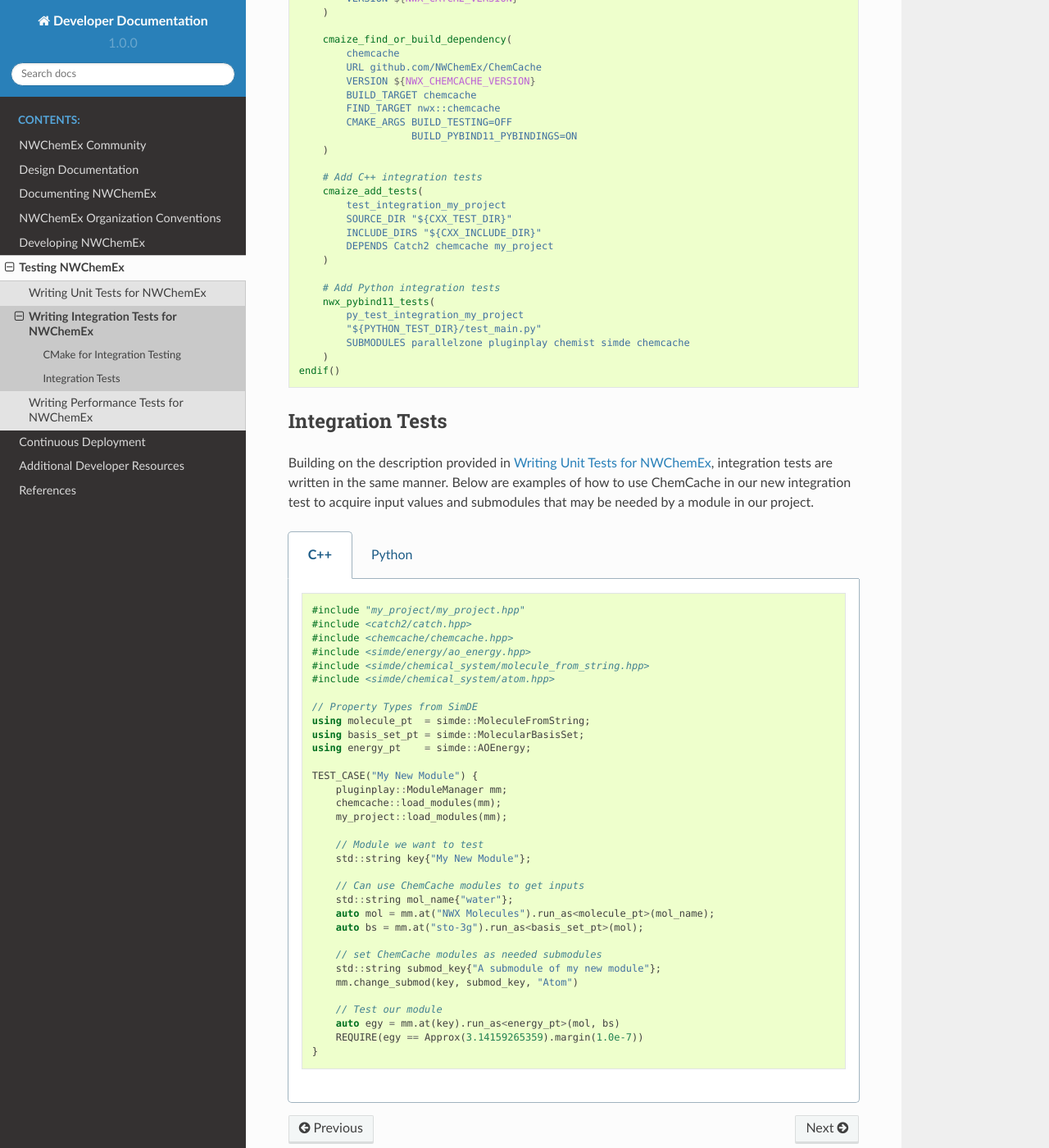
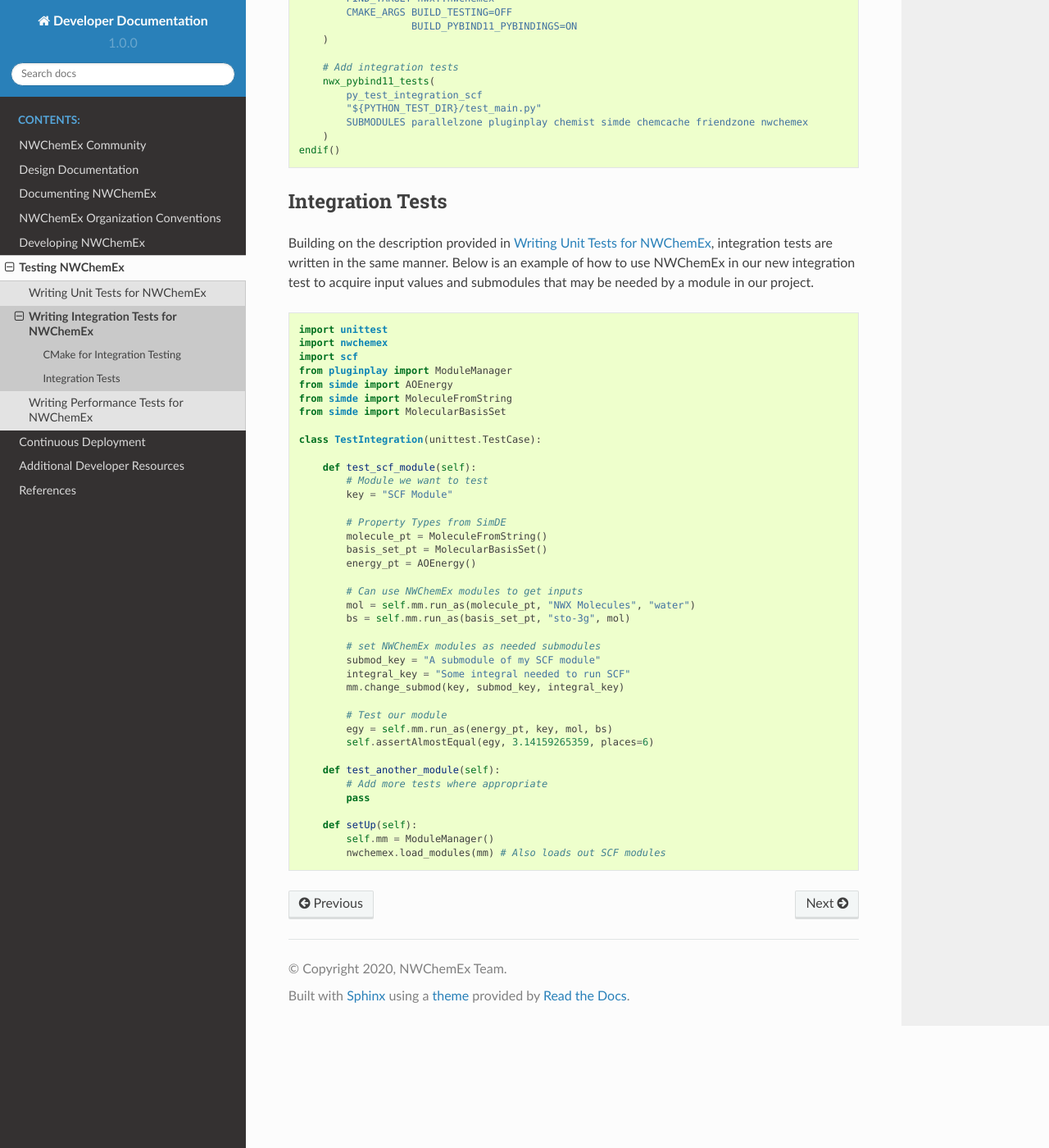
Before and after one commit to NWChemEx/.github, a Sphinx documentation site: the page built from docs/source/testing/integration.rst, in a window 1280 px wide and 1400 px high, scrolled down 942 px. Shown: the whole window at 82% size. Built offline with Sphinx 7.4.7 and the Read the Docs theme 2.0.0, drawn with Linux system fonts in a browser that asks for light colours; some of the changed text lies outside the part shown.

Commit message:
remove C++ parts; begin switching example to SCF

```diff
--- a/docs/source/testing/integration.rst
+++ b/docs/source/testing/integration.rst
@@ -54,38 +54,22 @@
         set(CXX_TEST_DIR /path/to/cxx/integration/tests)
         set(PYTHON_TEST_DIR /path/to/python/integration/tests)
 
-        # Find or build needed dependencies
+        # Build NWChemEx for the test
         cmaize_find_or_build_dependency(
-            Catch2
-            URL github.com/catchorg/Catch2
-            BUILD_TARGET Catch2
-            FIND_TARGET Catch2::Catch2
-            VERSION ${NWX_CATCH2_VERSION}
-        )
-
-        cmaize_find_or_build_dependency(
-            chemcache
-            URL github.com/NWChemEx/ChemCache
-            VERSION ${NWX_CHEMCACHE_VERSION}
-            BUILD_TARGET chemcache
-            FIND_TARGET nwx::chemcache
+            nwchemex
+            URL github.com/NWChemEx/NWChemEx
+            VERSION master
+            BUILD_TARGET nwchemex
+            FIND_TARGET nwx::nwchemex
             CMAKE_ARGS BUILD_TESTING=OFF
                        BUILD_PYBIND11_PYBINDINGS=ON
         )
 
-        # Add C++ integration tests
-        cmaize_add_tests(
-            test_integration_my_project
-            SOURCE_DIR "${CXX_TEST_DIR}"
-            INCLUDE_DIRS "${CXX_INCLUDE_DIR}"
-            DEPENDS Catch2 chemcache my_project
-        )
-
-        # Add Python integration tests
+        # Add integration tests
         nwx_pybind11_tests(
-            py_test_integration_my_project
+            py_test_integration_scf
             "${PYTHON_TEST_DIR}/test_main.py"
-            SUBMODULES parallelzone pluginplay chemist simde chemcache
+            SUBMODULES parallelzone pluginplay chemist simde chemcache friendzone nwchemex
         )
     endif()
 
@@ -93,87 +77,48 @@
 =================
 
 Building on the description provided in :ref:`writing_unit_tests`, integration
-tests are written in the same manner. Below are examples of how to use ChemCache
+tests are written in the same manner. Below is an example of how to use NWChemEx
 in our new integration test to acquire input values and submodules that may be
 needed by a module in our project.
 
-.. tabs::
+.. code-block:: python
 
-    .. tab:: C++
+    import unittest
+    import nwchemex
+    import scf
+    from pluginplay import ModuleManager
+    from simde import AOEnergy
+    from simde import MoleculeFromString
+    from simde import MolecularBasisSet
 
-        .. code-block:: C++
+    class TestIntegration(unittest.TestCase):
 
-            #include "my_project/my_project.hpp"
-            #include <catch2/catch.hpp>
-            #include <chemcache/chemcache.hpp>
-            #include <simde/energy/ao_energy.hpp>
-            #include <simde/chemical_system/molecule_from_string.hpp>
-            #include <simde/chemical_system/atom.hpp>
+        def test_scf_module(self):
+            # Module we want to test
+            key = "SCF Module"
 
-            // Property Types from SimDE
-            using molecule_pt  = simde::MoleculeFromString;
-            using basis_set_pt = simde::MolecularBasisSet;
-            using energy_pt    = simde::AOEnergy;
+            # Property Types from SimDE
+            molecule_pt = MoleculeFromString()
+            basis_set_pt = MolecularBasisSet()
+            energy_pt = AOEnergy()
 
-            TEST_CASE("My New Module") {
-                pluginplay::ModuleManager mm;
-                chemcache::load_modules(mm);
-                my_project::load_modules(mm);
+            # Can use NWChemEx modules to get inputs
+            mol = self.mm.run_as(molecule_pt, "NWX Molecules", "water")
+            bs = self.mm.run_as(basis_set_pt, "sto-3g", mol)
 
-                // Module we want to test
-                std::string key{"My New Module"};
+            # set NWChemEx modules as needed submodules
+            submod_key = "A submodule of my SCF module"
+            integral_key = "Some integral needed to run SCF"
+            mm.change_submod(key, submod_key, integral_key)
 
-                // Can use ChemCache modules to get inputs
-                std::string mol_name{"water"};
-                auto mol = mm.at("NWX Molecules").run_as<molecule_pt>(mol_name);
-                auto bs = mm.at("sto-3g").run_as<basis_set_pt>(mol);
+            # Test our module
+            egy = self.mm.run_as(energy_pt, key, mol, bs)
+            self.assertAlmostEqual(egy, 3.14159265359, places=6)
 
-                // set ChemCache modules as needed submodules
-                std::string submod_key{"A submodule of my new module"};
-                mm.change_submod(key, submod_key, "Atom")
+        def test_another_module(self):
+            # Add more tests where appropriate
+            pass
 
-                // Test our module
-                auto egy = mm.at(key).run_as<energy_pt>(mol, bs)
-                REQUIRE(egy == Approx(3.14159265359).margin(1.0e-7))
-            }
-
-    .. tab:: Python
-
-        .. code-block:: python
-
-            import unittest
-            import chemcache
-            import my_project
-            from pluginplay import ModuleManager
-            from simde import AOEnergy
-            from simde import MoleculeFromString
-            from simde import MolecularBasisSet
-
-            class TestIntegration(unittest.TestCase):
-
-                def test_my_module(self):
-                    # Module we want to test
-                    key = "My New Module"
-
-                    # Property Types from SimDE
-                    molecule_pt = MoleculeFromString()
-                    basis_set_pt = MolecularBasisSet()
-                    energy_pt = AOEnergy()
-
-                    # Can use ChemCache modules to get inputs
-                    mol = self.mm.run_as(molecule_pt, "NWX Molecules", "water")
-                    bs = self.mm.run_as(basis_set_pt, "sto-3g", mol)
-
-                    # set ChemCache modules as needed submodules
-                    submod_key = "A submodule of my new module"
-                    mm.change_submod(key, submod_key, "Atom")
-
-                    # Test our module
-                    egy = self.mm.run_as(energy_pt, key, mol, bs)
-                    self.assertAlmostEqual(egy, 3.14159265359, places=6)
-
-
-                def setUp(self):
-                    self.mm = ModuleManager()
-                    chemcache.load_modules(mm)
-                    my_project.load_modules(mm)
+        def setUp(self):
+            self.mm = ModuleManager()
+            nwchemex.load_modules(mm) # Also loads out SCF modules
```
